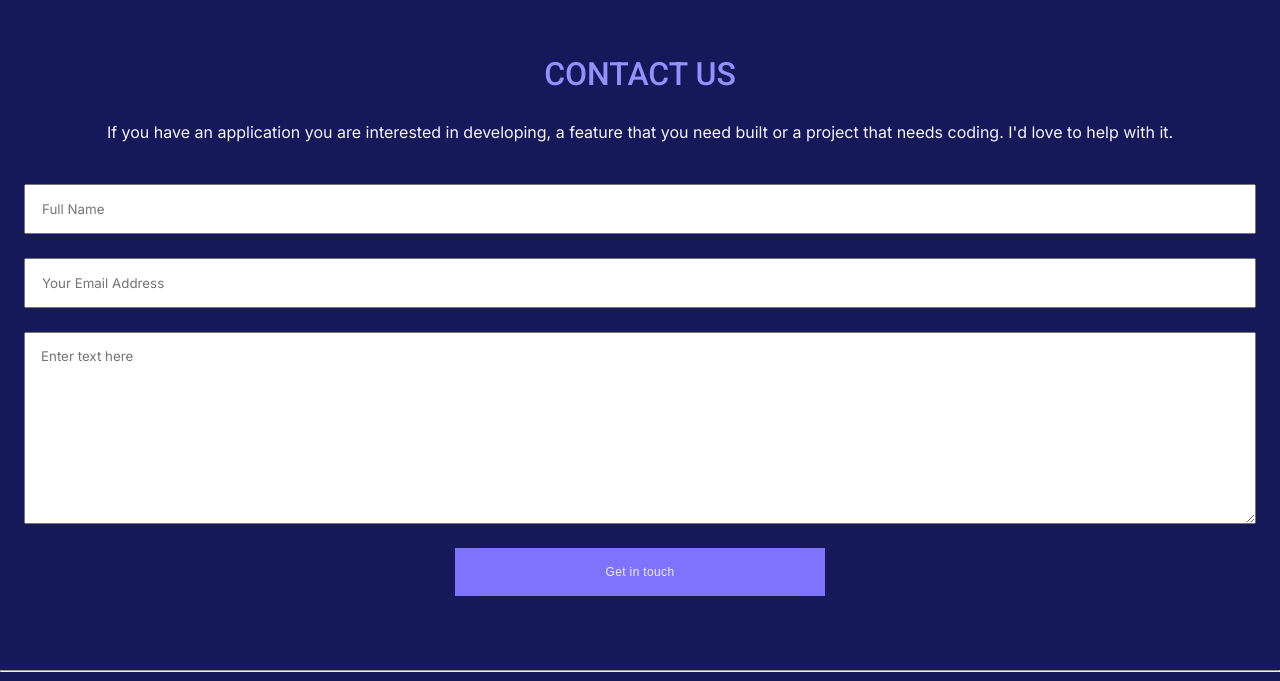
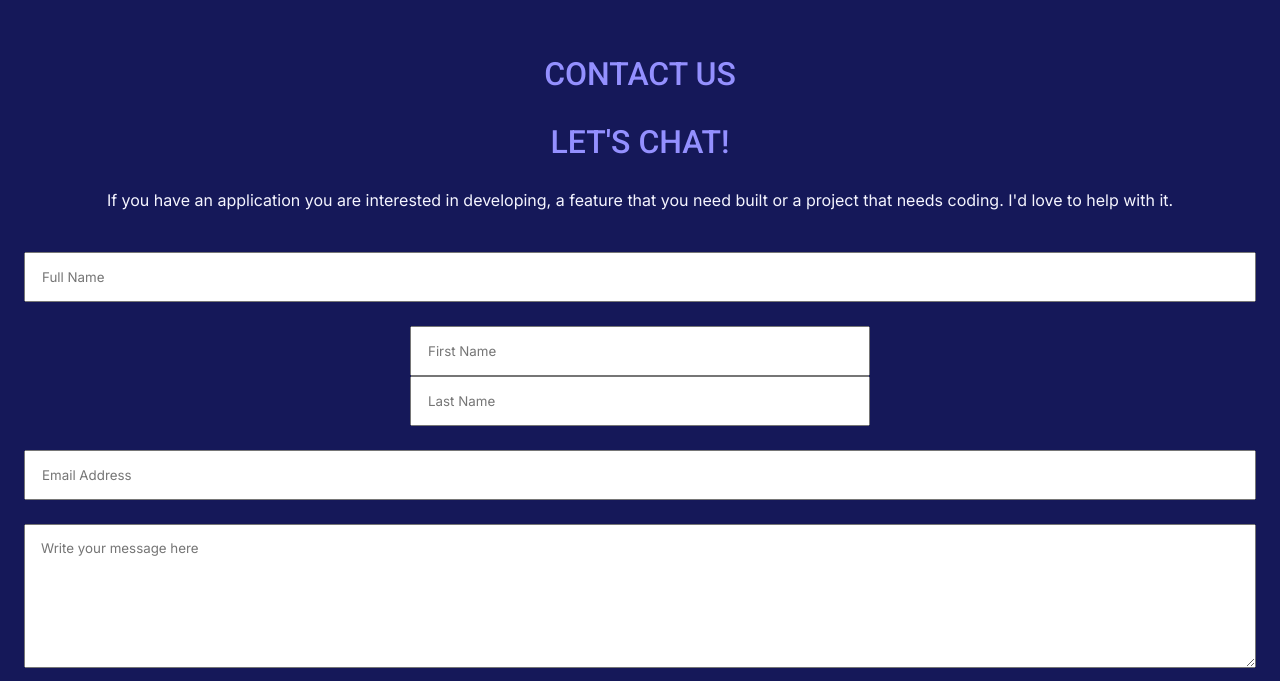
Before and after one commit to sahlminkok/sahal-portfolio, a website: page index.html in a window 1280 px wide. Shown: the part 3510-4191 px from the top of the page. Drawn offline with Linux system fonts and the light colour scheme.

Commit message:
Add input fields for desktop view

```diff
--- a/index.html
+++ b/index.html
@@ -90,7 +90,9 @@
         </div>
 
         <div class="headline-supporting-item">
-          <div class="headline-supporting-item-text headline-supporting-item-text-desktop">
+          <div
+            class="headline-supporting-item-text headline-supporting-item-text-desktop"
+          >
             <p>Work</p>
             <img src="assets/images/arrow_down.svg" alt="Down Arrow" />
           </div>
@@ -144,7 +146,8 @@
 
       <section class="contact-us" id="contact">
         <div class="contact-us-text">
-          <h3>Contact us</h3>
+          <h3 class="contact-us-text-mobile">Contact us</h3>
+          <h3 class="contact-us-text-desktop">Let's chat!</h3>
           <p>
             If you have an application you are interested in developing, a
             feature that you need built or a project that needs coding. I'd love
@@ -157,24 +160,45 @@
               type="text"
               name="name"
               id="name"
+              class="contact-us-form-mobile"
               placeholder="Full Name"
               required
               minlength="3"
               maxlength="30"
             />
+            <div class="contact-us-form-desktop">
+              <input
+                type="text"
+                name="first name"
+                id="first_name"
+                placeholder="First Name"
+                required
+                minlength="3"
+                maxlength="15"
+              />
+              <input
+                type="text"
+                name="last name"
+                id="last_name"
+                placeholder="Last Name"
+                required
+                minlength="3"
+                maxlength="15"
+              />
+            </div>
             <input
               type="email"
               name="email"
               id="email"
-              placeholder="Your Email Address"
+              placeholder="Email Address"
               required
             />
             <textarea
               name="message"
               id="message"
-              cols="29"
-              rows="10"
-              placeholder="Enter text here"
+              cols="20"
+              rows="7"
+              placeholder="Write your message here"
               required
               maxlength="500"
             ></textarea>
```
Lines whose indentation alone changed are shown as unchanged.
